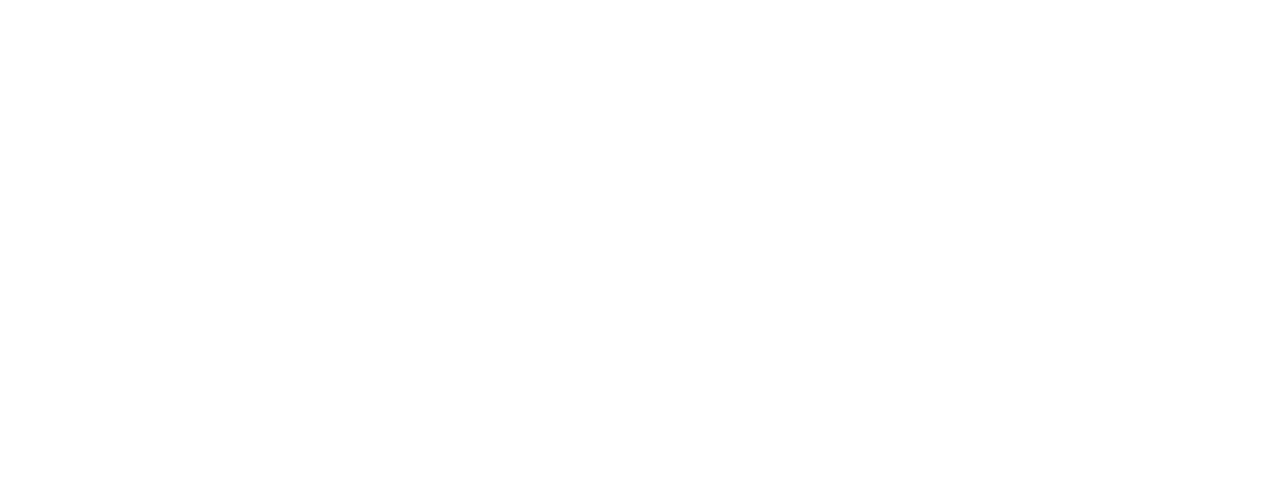
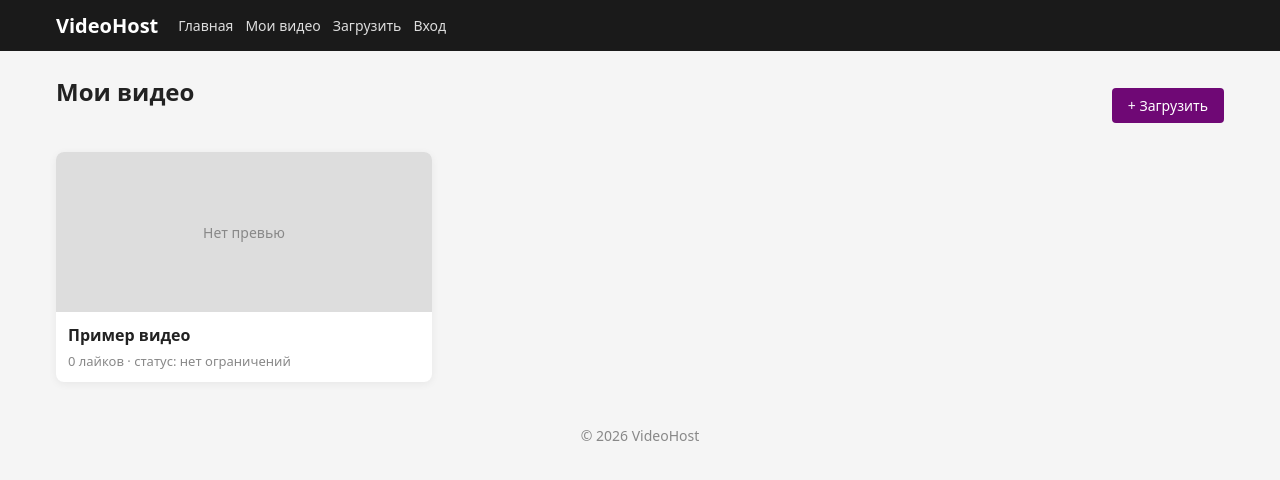
Before and after one commit to hlebstar/videohosting, a PHP site: page /pages/my-videos.php in a window 1280 px wide. Before the commit the part shown is empty. Shown: the top 480 px of the page. Run offline with PHP 8.4, Linux system fonts and the light colour scheme.

Commit message:
начало страницы мои видео

```diff
--- a/assets/css/style.css
+++ b/assets/css/style.css
@@ -190,3 +190,48 @@ body {
     resize: vertical;
     min-height: 90px;
 }
+
+.page-hd {
+    display: flex;
+    justify-content: space-between;
+    align-items: center;
+    margin-bottom: 24px;
+}
+
+.btn-sm {
+    padding: 8px 16px;
+    font-size: 14px;
+    text-decoration: none;
+    display: inline-block;
+}
+
+.vid-card {
+    background: #fff;
+    border-radius: 8px;
+    overflow: hidden;
+    box-shadow: 0 2px 8px rgba(0,0,0,0.06);
+}
+
+.vid-thumb {
+    height: 160px;
+    background: #ddd;
+    display: flex;
+    align-items: center;
+    justify-content: center;
+    color: #888;
+    font-size: 14px;
+}
+
+.vid-info {
+    padding: 12px;
+}
+
+.vid-title {
+    font-size: 16px;
+    margin-bottom: 6px;
+}
+
+.vid-meta {
+    font-size: 13px;
+    color: #888;
+}
--- /dev/null
+++ b/assets/js/my-videos.js
@@ -0,0 +1 @@
+console.log('my-videos.js loaded');
--- a/pages/my-videos.php
+++ b/pages/my-videos.php
@@ -0,0 +1,52 @@
+<?php
+session_start();
+// позже: проверка авторизации
+?>
+<!DOCTYPE html>
+<html lang="ru">
+<head>
+    <meta charset="UTF-8">
+    <meta name="viewport" content="width=device-width, initial-scale=1.0">
+    <title>Мои видео — VideoHost</title>
+    <link rel="stylesheet" href="../assets/css/style.css">
+</head>
+<body>
+
+<header class="hd">
+    <div class="hd-in">
+        <a href="index.php" class="logo">VideoHost</a>
+        <nav class="nav">
+            <a href="index.php" class="nav-l">Главная</a>
+            <a href="my-videos.php" class="nav-l">Мои видео</a>
+            <a href="upload.php" class="nav-l">Загрузить</a>
+            <a href="login.php" class="nav-l">Вход</a>
+        </nav>
+    </div>
+</header>
+
+<main class="main">
+    <div class="page-hd">
+        <h1 class="ttl">Мои видео</h1>
+        <a href="upload.php" class="btn btn-sm">+ Загрузить</a>
+    </div>
+
+    <div class="vid-list" id="my-list">
+        <div class="vid-card">
+            <div class="vid-thumb">Нет превью</div>
+            <div class="vid-info">
+                <h3 class="vid-title">Пример видео</h3>
+                <p class="vid-meta">0 лайков · статус: нет ограничений</p>
+            </div>
+        </div>
+
+        <p class="empty" style="display:none;">У вас пока нет видео</p>
+    </div>
+</main>
+
+<footer class="ft">
+    <p>© 2026 VideoHost</p>
+</footer>
+
+<script src="../assets/js/my-videos.js"></script>
+</body>
+</html>
```
